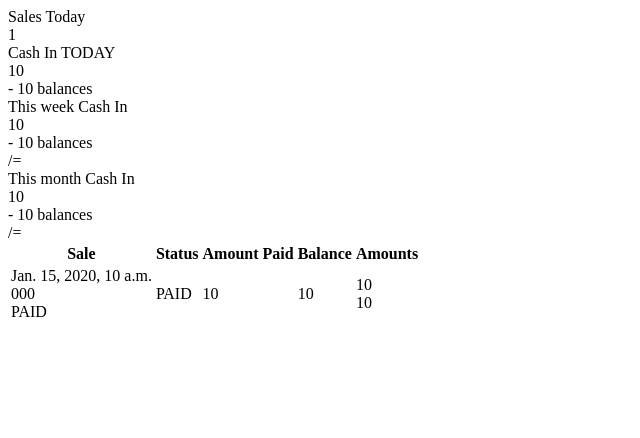
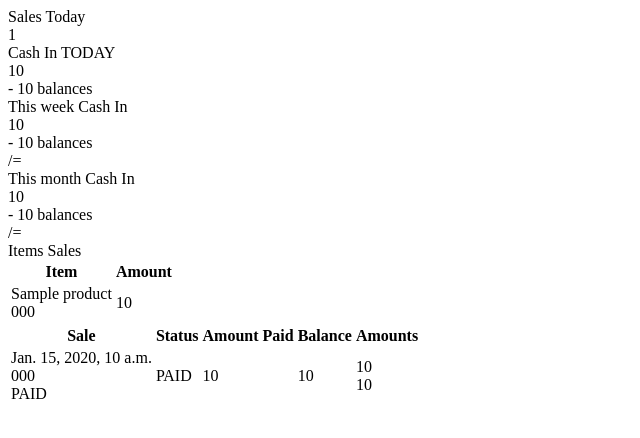
Before and after one commit to eliHeist/dotsales, a Django app: template app/branches/templates/branches/sales.html in a window 1280 px wide. Shown: the top 438 px of the page, without its empty margins (0-640 px from the left). Run offline with Django 5.2, Linux system fonts and the light colour scheme; the template is opened without the code that fills it: most values are stand-ins (such as "Sample title", 1, 10 or a date in 2020).

Commit message:
show sales and items tables in the sales landing

```diff
--- a/app/branches/templates/branches/sales.html
+++ b/app/branches/templates/branches/sales.html
@@ -45,8 +45,48 @@
     </div>
     {% endif %}
 
+    <div x-data="{
+        items_table: true
+    }">
+        <div role="tablist" class="tabs">
+            <a role="tab" class="tab" :class="items_table ? 'tab-active' : ''" @click="items_table = true">Items</a>
+            <a role="tab" class="tab" :class="!items_table ? 'tab-active' : ''" @click="items_table = false">Sales</a>
+        </div>
         <div class="overflow-x-auto rounded-box bg-base-100">
-		<table class="table">
+            <table class="table" x-cloak x-show="items_table">
+                <thead>
+                    <tr>
+                        <th>Item</th>
+                        <th class="text-right">Amount</th>
+                        {% if request.user|has_perm:"sales.analyze_profit" %}
+                        <th class="text-right md:hidden">Profit</th>
+                        {% endif %}
+                    </tr>
+                </thead>
+                <tbody>
+                    {% for sale in sales %}
+                    {% for item in sale.items.all %}
+                    <tr>
+                        <td>
+                            <div class="flex items-center gap-3">
+                                <div>
+                                    <div class="font-bold">{{ item.product.product.name }}</div>
+                                    {% if item.product.product.product_code %}
+                                    <div class="text-sm opacity-50">{{ item.product.product.product_code }}</div>
+                                    {% endif %}
+                                </div>
+                            </div>
+                        </td>
+                        <td class="text-right hidden md:table-cell">{{ item.expected_income|add_commas }}</td>
+                        {% if request.user|has_perm:"sales.analyze_profit" %}
+                        <td class="text-right hidden md:table-cell">{{ item.expected_profit|add_commas }}</td>
+                        {% endif %}
+                    </tr>
+                    {% endfor %}
+                    {% endfor %}
+                </tbody>
+            </table>
+            <table class="table" x-cloak x-show="!items_table">
                 <thead>
                     <tr>
                         <th>Sale</th>
@@ -124,4 +164,5 @@
                 </tbody>
             </table>
         </div>
+    </div>
 </c-layout2>
```
Lines whose indentation alone changed are shown as unchanged.
